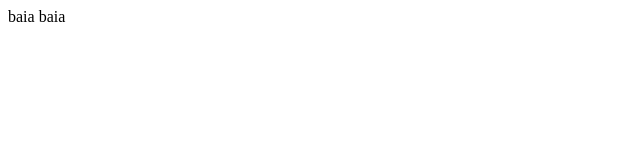
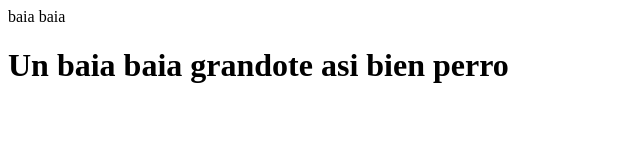
Before and after one commit to nieto1705/Probando-1...2...3..., a plain HTML site: page index.html in a window 1280 px wide. Shown: the whole page, without its empty margins (0-640 px from the left). Drawn offline with Linux system fonts and the light colour scheme.

Commit message:
mas cambios

```diff
--- a/index.html
+++ b/index.html
@@ -1,5 +1,6 @@
 <html>
   <body>
     baia baia
+    <h1>Un baia baia grandote asi bien perro</h1>
 </body>
 </html>
```
